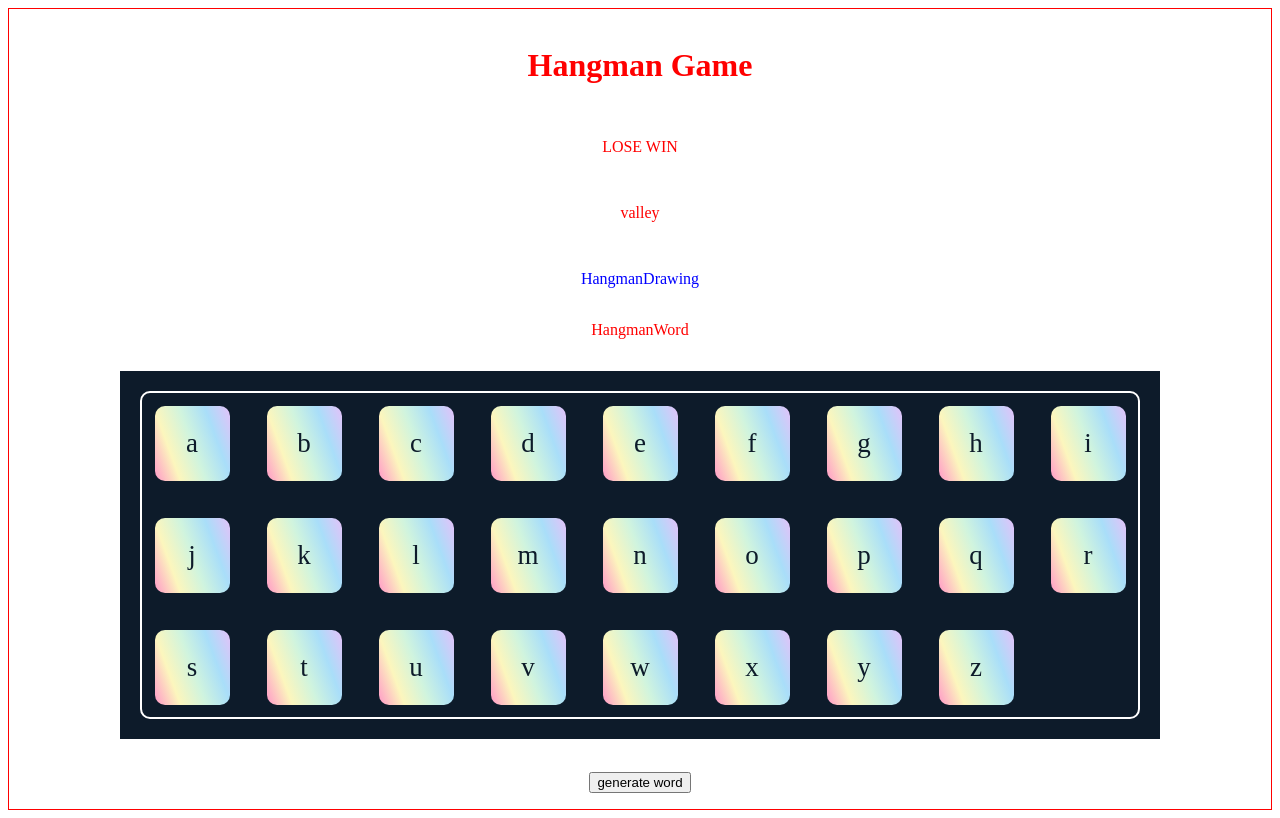
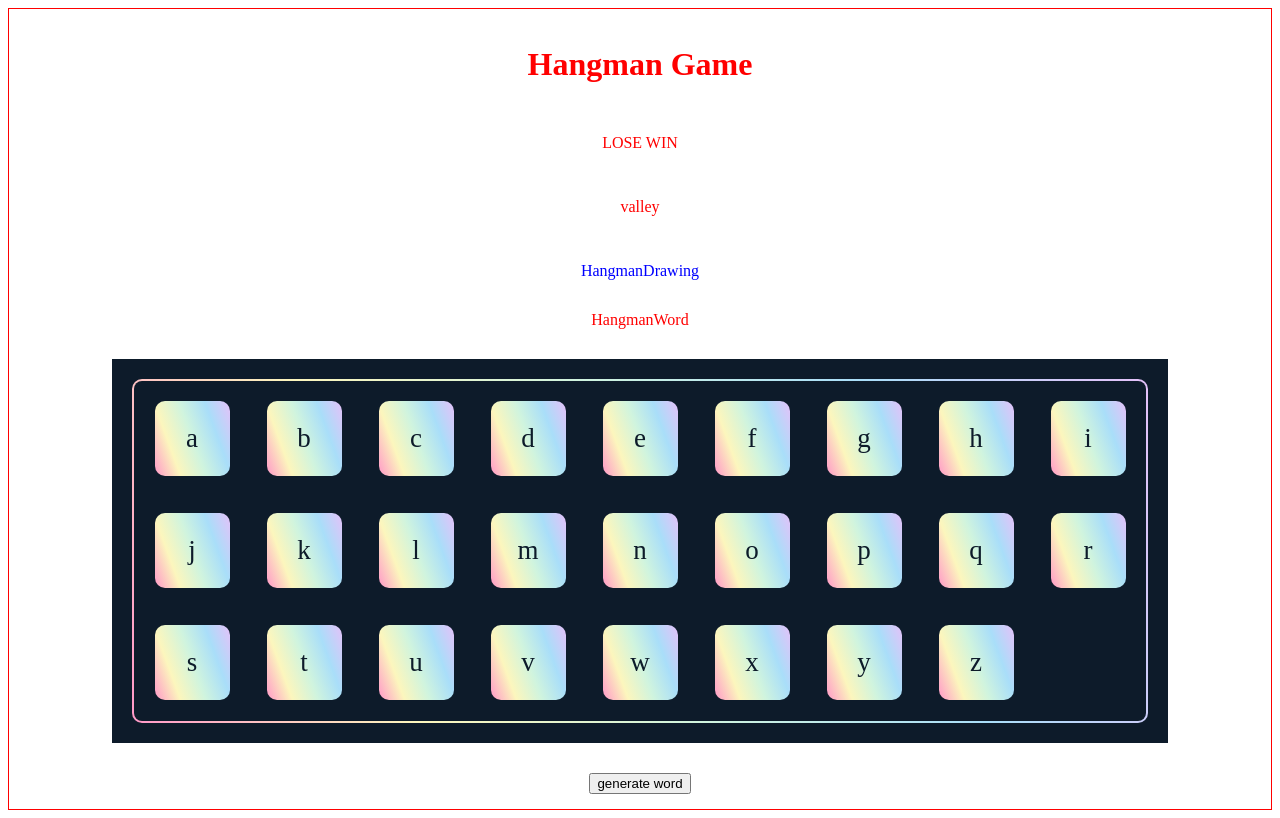
Before and after one commit to cangle007/typescript-architecture, a React (Vite) app: page / in a window 1280 px wide. Built offline with nearby package versions, Linux system fonts and the light colour scheme.

Commit message:
update keyboard

```diff
--- a/src/components/Keyboard/Keyboard.module.scss
+++ b/src/components/Keyboard/Keyboard.module.scss
@@ -12,22 +12,40 @@
   place-items: center;
   gap: 12px;
   font-size: 27px;
-  transition: transform 0.3s ease, backdrop-filter 0.3s ease, color 0.3s ease;
   margin: 20px;
-  :hover {
-    transform: scale(1.2); /* Enlarge grid container */
-    backdrop-filter: blur(5px); /* Blur background effect */
-    background: #1b263b; /* Change root background */
-    font-size: 35px;
-  }
-  border: 2px solid white;
-  border-radius: 10px;
+  padding: 10px; /* Add padding to create space for inner content */
+  border-radius: 10px; /* Ensure rounded corners */
+  background: linear-gradient(
+    70deg,
+    #ff99c8,
+    #fcf6bd,
+    #d0f4de,
+    #a9def9,
+    #e4c1f9
+  ); /* Gradient for the border */
+  position: relative;
+}
+
+.border::before {
+  content: '';
+  position: absolute;
+  top: 2px;
+  left: 2px;
+  right: 2px;
+  bottom: 2px;
+  border-radius: 8px; /* Inner box border-radius */
+  background-color: #0d1b2a; /* Background for inner content */
+  z-index: 1;
+}
+
+.border > * {
+  position: relative;
+  z-index: 2; /* Ensure children are above the pseudo-element */
 }
 
 .letterItem {
   align-content: center;
   text-align: center;
-  //border: 1px solid #4a4e69;
   border: none;
   height: 75px;
   width: 75px;
@@ -46,6 +64,7 @@
   &:hover {
     transform: scale(1.1); /* Enlarge text */
     border: 1px solid white;
+    font-size: 35px;
     text-shadow: -1px -1px 0 #ff99c8, 1px -1px 0 #fcf6bd, -1px 1px 0 #d0f4de,
       1px 1px 0 #a9def9, 2px 2px 2px #e4c1f9; /* Match gradient with shadow */
   }
```
